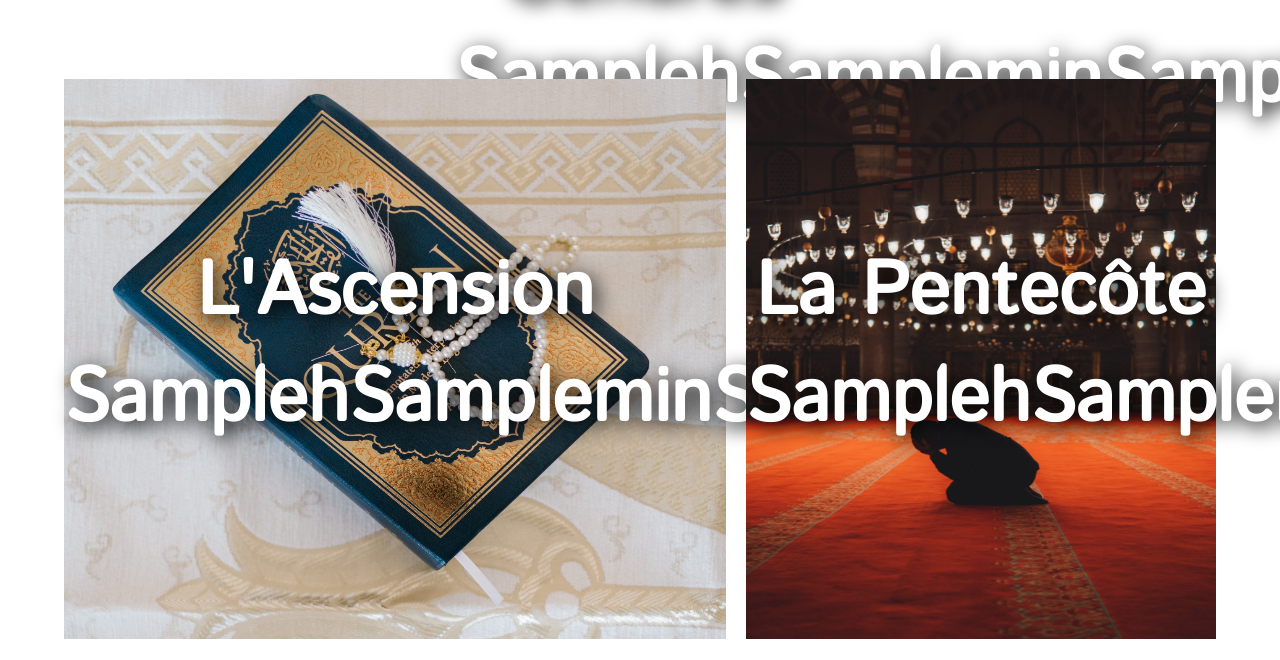
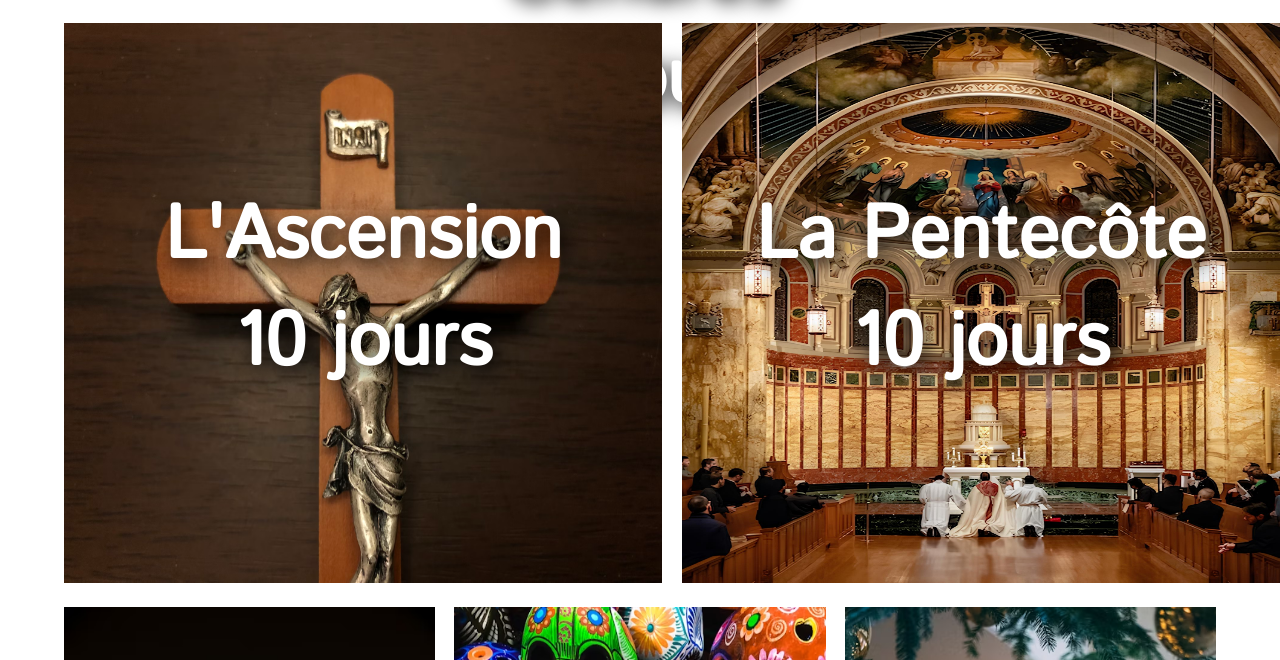
Before and after one commit to RxSachaDev/RELGEN, a Django app: template merchex/sourates/templates/sourates/christiannisme.html in a window 1280 px wide; the page is wider, and only the part inside the window is pictured. Shown: the part 1988-2648 px from the top of that part. Run offline with Django 4.2, Linux system fonts and the light colour scheme; data comes from the database, SQL or seed files in the repository; both versions use the stored data as it was after the commit; the template is opened without the code that fills it: values that come from a table or form of the project are taken from there, most other values are stand-ins (such as "Sample title", 1, 10 or a date in 2020); some web fonts are replaced.

Commit message:
Fin de la page Christiannisme

```diff
--- a/merchex/sourates/admin.py
+++ b/merchex/sourates/admin.py
@@ -2,6 +2,7 @@
 from sourates.models import Christ
 from sourates.models import Sourate
 from sourates.models import Date
+from sourates.models import Date2
 
 class ChristAdmin(admin.ModelAdmin):  # nous insérons ces deux lignes..
     list_display = ('name', 'section', 'n_verset') # liste les champs que nous voulons sur l'affichage de la liste
@@ -9,8 +10,10 @@
 class SourateAdmin(admin.ModelAdmin):  # nous insérons ces deux lignes..
     list_display = ('name', 'n_verset')
 
-
+class Date2Admin(admin.ModelAdmin):
+    pass
 
 admin.site.register(Christ, ChristAdmin) # nous modifions cette ligne, en ajoutant un deuxième argument
 admin.site.register(Sourate, SourateAdmin)
 admin.site.register(Date)
+admin.site.register(Date2)
--- a/merchex/sourates/models.py
+++ b/merchex/sourates/models.py
@@ -31,3 +31,18 @@
     icha = models.TimeField()
     def __str__(self):
         return self.date_jour.strftime('%Y-%m-%d')
+
+class Date2(models.Model):
+    annee = models.IntegerField(default=2024)
+    epiphanie = models.DateField()
+    chandeleur = models.DateField()
+    careme = models.DateField()
+    mercredi = models.DateField()
+    paques = models.DateField()
+    ascension = models.DateField()
+    pentecote = models.DateField()
+    fete = models.DateField()
+    toussaint = models.DateField()
+    noel = models.DateField()
+    def __str__(self):
+        return str(self.annee)
--- a/merchex/sourates/templates/sourates/christiannisme.html
+++ b/merchex/sourates/templates/sourates/christiannisme.html
@@ -39,51 +39,49 @@
             <div class='info1'>
                 <div class='info epiphanie'>
                     <p>L'Épiphanie</p>
-                    <p>{{ fajr_hours }}h{{ fajr_minutes}}min{{ fajr_seconds }}s</p>
+                    <p>{{ Epiphanie }} jours</p>
                 </div>
-                <div class='info dhuhr'>
+                <div class='info chandeleur'>
                     <p>La Chandeleur</p>
-                    <p>{{ dhuhr_hours }}h{{ dhuhr_minutes}}min{{ dhuhr_seconds }}s</p>
+                    <p>{{ Chandeleur }} jours</p>
                 </div>
             </div>
             <div class='info1'>
-                <div class='info asr'>
+                <div class='info careme'>
                     <p>Le Carême</p>
-                    <p>{{ asr_hours }}h{{ asr_minutes}}min{{ asr_seconds }}s</p>
+                    <p>{{ Careme }} jours</p>
                 </div>
-                <div class='info maghreb'>
+                <div class='info mercredi'>
                     <p>Le Mercredi des Cendres</p>
-                    <p> {{ maghreb_hours }}h{{ maghreb_minutes}}min{{ maghreb_seconds }}s</p>
+                    <p>{{ Mercredi }} jours</p>
                 </div>
-                <div class='info icha'>
+                <div class='info paques'>
                     <p>Pâques</p>
-                    <p>{{ icha_hours }}h{{ icha_minutes}}min{{ icha_seconds }}s</p>
-                </div>
-            </div>
-        </div>
-        <div class='priere'>
-            <div class='info1'>
-                <div class='info fajr'>
-                    <p>L'Ascension</p>
-                    <p>{{ fajr_hours }}h{{ fajr_minutes}}min{{ fajr_seconds }}s</p>
-                </div>
-                <div class='info dhuhr'>
-                    <p>La Pentecôte</p>
-                    <p>{{ dhuhr_hours }}h{{ dhuhr_minutes}}min{{ dhuhr_seconds }}s</p>
+                    <p>{{ Paques }} jours</p>
                 </div>
             </div>
             <div class='info1'>
-                <div class='info asr'>
+                <div class='info ascension'>
+                    <p>L'Ascension</p>
+                    <p>{{ Ascension }} jours</p>
+                </div>
+                <div class='info pentecote'>
+                    <p>La Pentecôte</p>
+                    <p>{{ Pentecote }} jours</p>
+                </div>
+            </div>
+            <div class='info1'>
+                <div class='info fete'>
                     <p>La Fête-Dieu</p>
-                    <p>{{ asr_hours }}h{{ asr_minutes}}min{{ asr_seconds }}s</p>
+                    <p>{{ Fete }} jours</p>
                 </div>
-                <div class='info maghreb'>
+                <div class='info toussaint'>
                     <p>La Toussaint</p>
-                    <p> {{ maghreb_hours }}h{{ maghreb_minutes}}min{{ maghreb_seconds }}s</p>
+                    <p>{{ Toussaint }} jours</p>
                 </div>
-                <div class='info icha'>
+                <div class='info noel'>
                     <p>Noël</p>
-                    <p>{{ icha_hours }}h{{ icha_minutes}}min{{ icha_seconds }}s</p>
+                    <p>{{ Noel }} jours</p>
                 </div>
             </div>
         </div>
--- a/merchex/static/sourates/style.css
+++ b/merchex/static/sourates/style.css
@@ -372,6 +372,51 @@
     background-image: url(assets/epiphanie.jpg);
 }
 
+.chandeleur {
+    width: 51.75vw;
+    background-image: url(assets/chandeleur.webp);
+}
+
+.careme {
+    width: 29vw;
+    background-image: url(assets/careme.webp);
+}
+
+.mercredi {
+    width: 29vw;
+    background-image: url(assets/mercredi.webp);
+}
+
+.paques {
+    width: 29vw;
+    background-image: url(assets/paques.avif);
+}
+
+.ascension {
+    width: 51.75vw;
+    background-image: url(assets/ascension.avif);
+}
+
+.pentecote {
+    width: 51.75vw;
+    background-image: url(assets/pentecote.jpg);
+}
+
+.fete {
+    width: 29vw;
+    background-image: url(assets/fete.avif);
+}
+
+.toussaint {
+    width: 29vw;
+    background-image: url(assets/toussaint.avif);
+}
+
+.noel {
+    width: 29vw;
+    background-image: url(assets/noel.avif);
+}
+
 .info {
     height: 50vh;
     background-size: 100% 100%;
```
Also changed, not shown: merchex/sourates/views.py (+102 -1 lines), merchex/db.sqlite3, merchex/sourates/migrations/0012_date2.py (added), merchex/sourates/migrations/0013_date2_annee.py (added), merchex/static/sourates/assets/ascension.avif (added), merchex/static/sourates/assets/careme.webp (added), merchex/static/sourates/assets/chandeleur.webp (added), merchex/static/sourates/assets/fete.avif (added), merchex/static/sourates/assets/mercredi.webp (added), merchex/static/sourates/assets/noel.avif (added), merchex/static/sourates/assets/paques.avif (added), merchex/static/sourates/assets/pentecote.jpg (added), merchex/static/sourates/assets/toussaint.avif (added).
